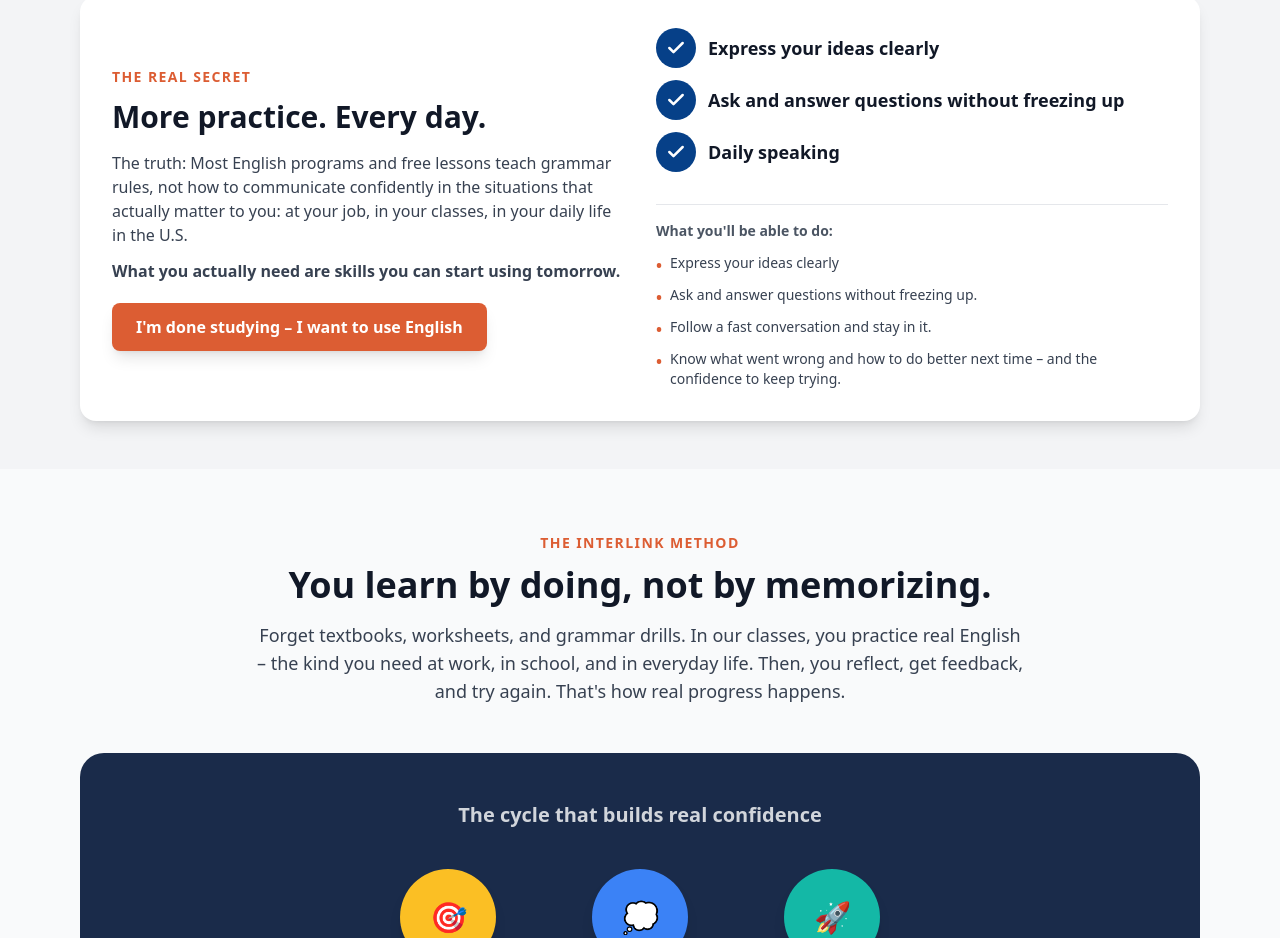
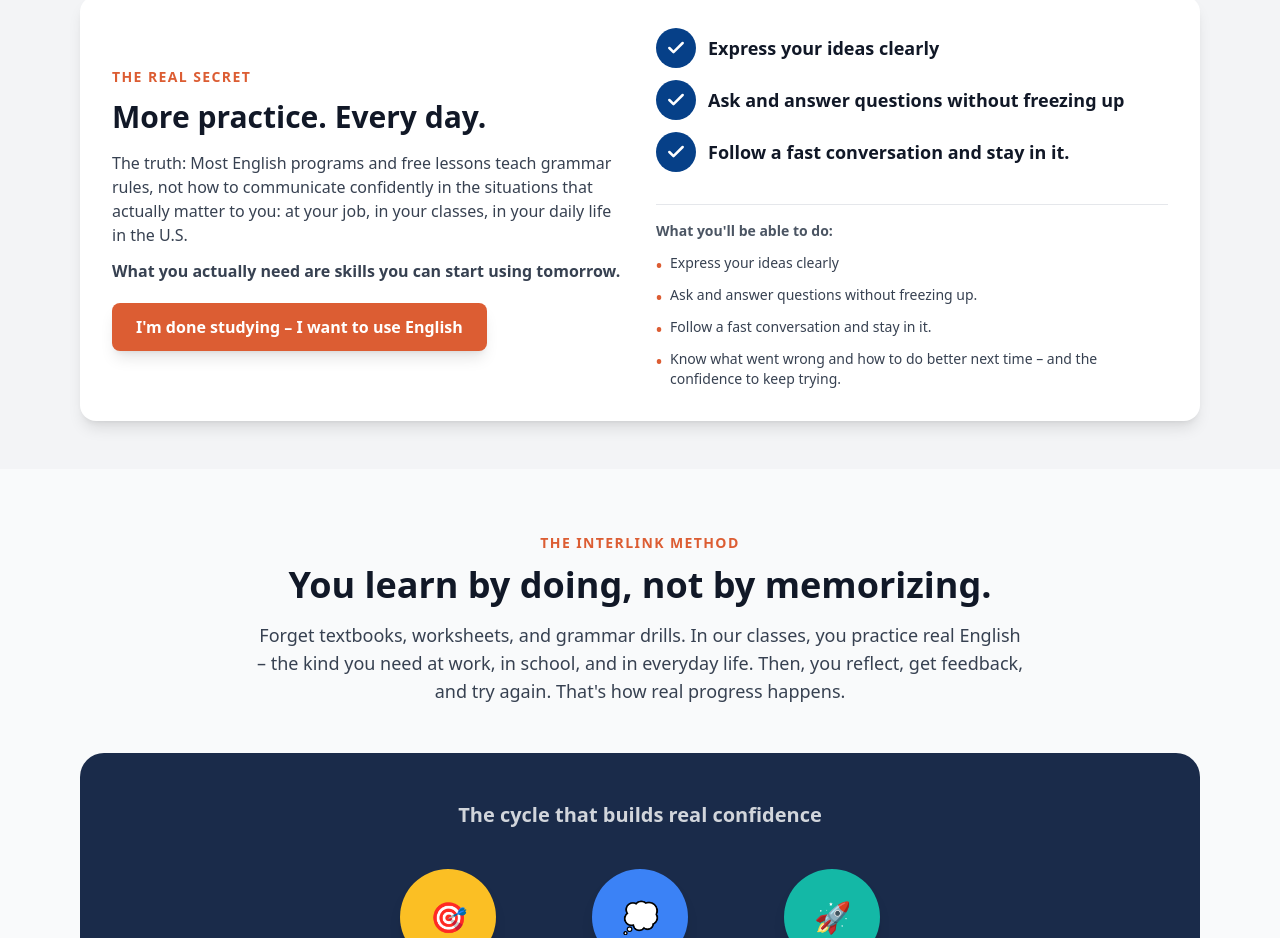
Before and after one commit to Qwixo/Qwixo-apply.INTERLINK.edu-12.3.2026, a React (Vite) app: page /greensboro in a window 1280 px wide. Shown: the part 1440-2378 px from the top of the page. Built offline with nearby package versions, Linux system fonts and the light colour scheme.

Commit message:
Updated GreensboroPage.tsx

```diff
--- a/src/pages/GreensboroPage.tsx
+++ b/src/pages/GreensboroPage.tsx
@@ -322,7 +322,9 @@
                     <div className="w-10 h-10 rounded-full bg-[#064088] flex items-center justify-center flex-shrink-0">
                       <Check className="w-5 h-5 text-white" strokeWidth={3} />
                     </div>
-                    <p className="text-lg font-semibold text-gray-900">Daily speaking</p>
+                    <p className="text-lg font-semibold text-gray-900">Follow a fast conversation and stay in it.
+
+</p>
                   </div>
                 </div>
 
```
